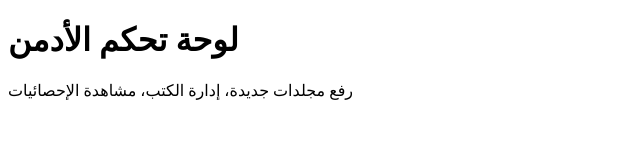
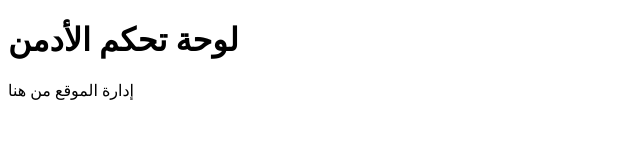
Before and after one commit to MrPheonixX/Sword-Art-Online-Progressive-Full-Arabic-Edition-Mr.PheonixX-Team, a plain HTML site: page dashboard.html in a window 1280 px wide. Shown: the whole page, without its empty margins (0-640 px from the left). Drawn offline with Linux system fonts and the light colour scheme.

Commit message:
Update dashboard.html

```diff
--- a/dashboard.html
+++ b/dashboard.html
@@ -1,9 +1,8 @@
-
 <!DOCTYPE html>
 <html lang="ar">
 <head><meta charset="UTF-8"><title>لوحة تحكم الأدمن</title></head>
 <body>
   <h1>لوحة تحكم الأدمن</h1>
-  <p>رفع مجلدات جديدة، إدارة الكتب، مشاهدة الإحصائيات</p>
+  <p>إدارة الموقع من هنا</p>
 </body>
 </html>
```
